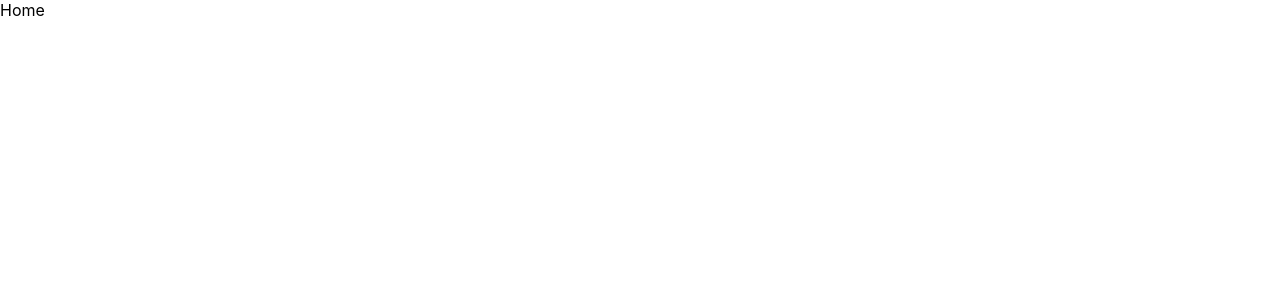
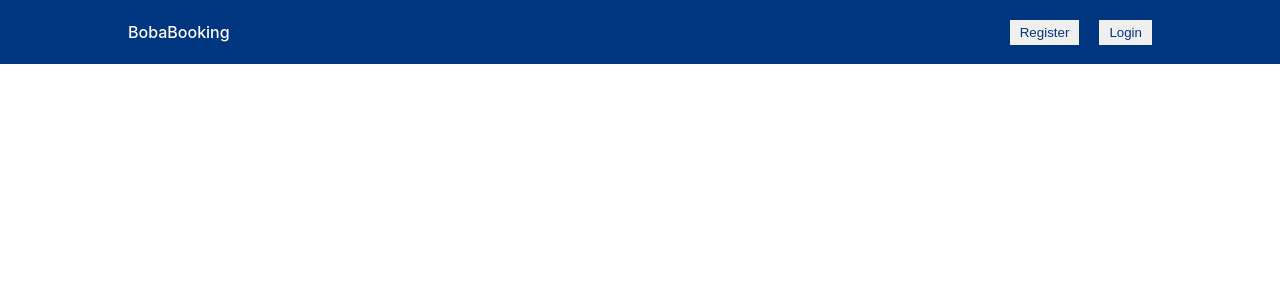
Before and after one commit to brunash/booking-app-client, a React (Create React App) app: page / in a window 1280 px wide. Shown: the top 300 px of the page. Built offline with nearby package versions, Linux system fonts and the light colour scheme.

Commit message:
started creating components

```diff
--- a/package.json
+++ b/package.json
@@ -10,6 +10,7 @@
     "react-dom": "^18.2.0",
     "react-router-dom": "^6.3.0",
     "react-scripts": "5.0.1",
+    "sass": "^1.54.5",
     "web-vitals": "^2.1.4"
   },
   "scripts": {
--- a/src/App.js
+++ b/src/App.js
@@ -1,5 +1,5 @@
 import logo from './logo.svg';
-import './App.css';
+import './App.scss';
 import { BrowserRouter, Routes, Route } from "react-router-dom";
 import Home from './pages/home/Home';
 import List from './pages/list/List';
--- /dev/null
+++ b/src/components/NavBar/NavBar.jsx
@@ -0,0 +1,17 @@
+import "./NavBar.scss";
+
+const NavBar = () => {
+    return (
+      <div className="nav">
+        <div className="nav__container">
+          <span className="nav__logo">BobaBooking</span>
+          <div className="nav__items">
+            <button className="nav__button">Register</button>
+            <button className="nav__button">Login</button>
+          </div>
+        </div>
+      </div>
+    );
+}
+
+export default NavBar;
--- /dev/null
+++ b/src/components/NavBar/NavBar.scss
@@ -0,0 +1,24 @@
+.nav {
+    height: 4rem;
+    background-color: #003580;
+    display: flex;
+    justify-content: center;
+    &__container {
+        width: 100%;
+        max-width: 1024px;
+        color: white;
+        display: flex;
+        align-items: center;
+        justify-content: space-between;
+    }
+    &__logo {
+        font-weight: 500;
+    }
+    &__button {
+        margin-left: 20px;
+        border: none;
+        padding: 5px 10px;
+        cursor: pointer;
+        color: #003580;
+    }
+}
--- a/src/pages/home/Home.jsx
+++ b/src/pages/home/Home.jsx
@@ -1,8 +1,10 @@
 import './Home.css';
+import NavBar from '../../components/NavBar/NavBar';
 
 const Home = () => {
     return (
-        <div>Home
+        <div>
+            <NavBar/>
         </div>
     )
 }
```
Also changed, not shown: src/App.scss (renamed from src/App.css), src/components/Header/Header.jsx (added), src/components/Header/Header.scss (added), 1 other file (tests, documents, lock files or other folders).
